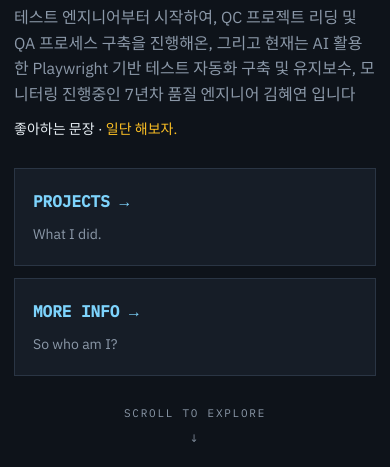
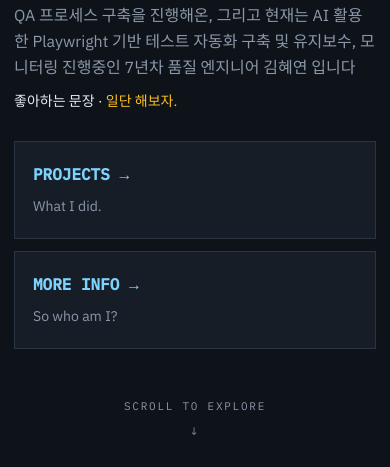
Before and after one commit to SunKiteKim/portfolio, a plain HTML site: page index.html in a window 390 px wide. Shown: the part 377-844 px from the top of the page. Drawn offline with Linux system fonts and the light colour scheme.

Commit message:
[added] scroll down to explore 여백 추가

```diff
--- a/css/pipeline.css
+++ b/css/pipeline.css
@@ -466,4 +466,10 @@ h2 {
 @media (max-width: 800px) {
   .intro, .split, .builds, .choose { grid-template-columns: 1fr; }
   .page-rail { left: 8px; }
+  .gate { padding-bottom: 28px; }
+  .explore {
+    position: static;
+    transform: none;
+    margin: 36px auto 0;
+  }
 }
```
